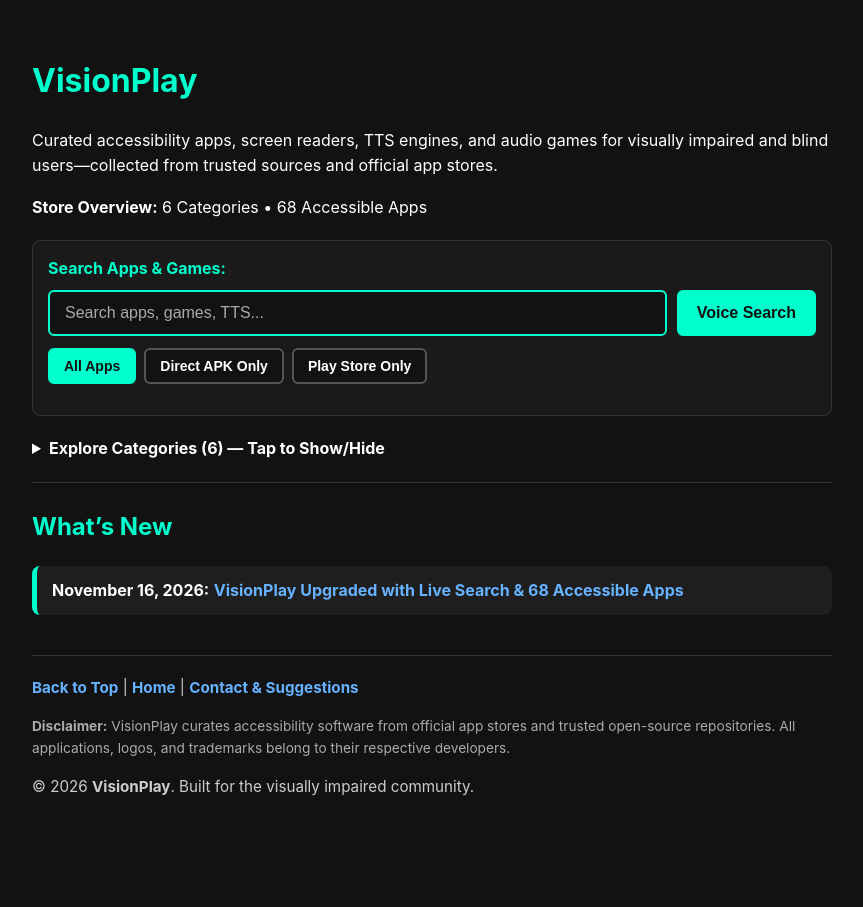
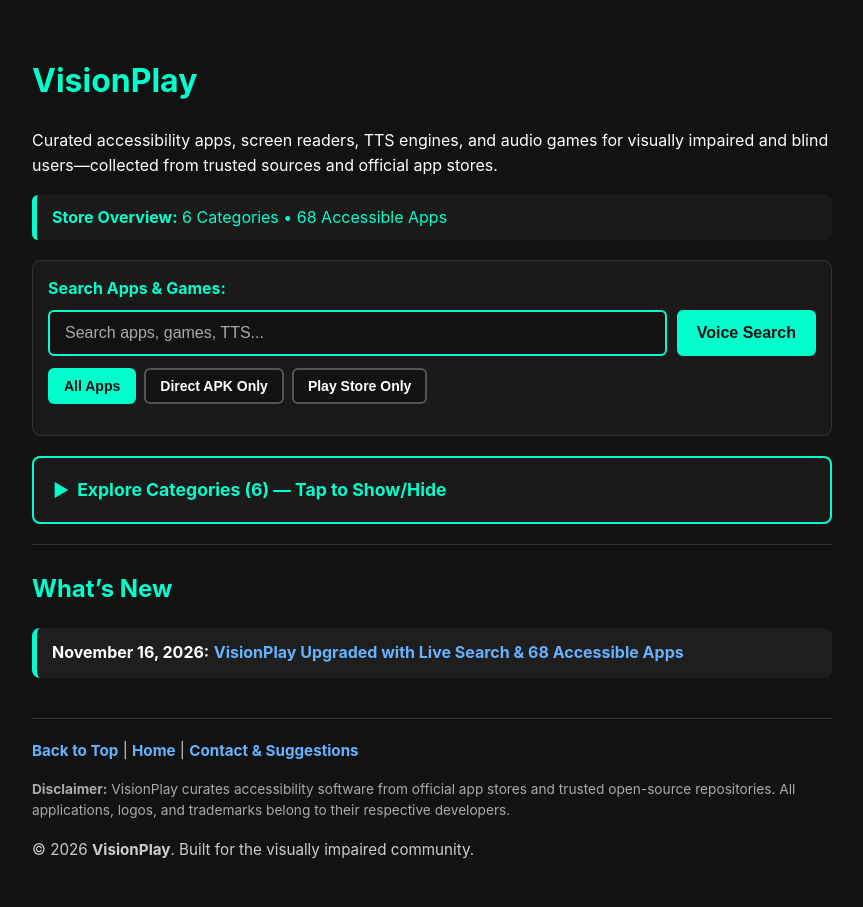
Before and after one commit to abhishekdey-hub/VisionPlay, a Jekyll site: the page built from index.md, in a window 1280 px wide. Shown: the whole page, without its empty margins (208-1071 px from the left). Built offline with Jekyll 4.4.1, drawn with Linux system fonts in a browser that asks for light colours.

Commit message:
Update style.css

```diff
--- a/assets/css/style.css
+++ b/assets/css/style.css
@@ -211,3 +211,53 @@ hr {
         padding: 10px 12px;
     }
 }
+
+/* Store Overview Stats Bar */
+.store-stats {
+    background-color: #1A1A1A;
+    border-left: 5px solid #00FFCC;
+    padding: 10px 15px;
+    border-radius: 6px;
+    color: #00FFCC;
+    margin: 15px 0;
+}
+
+/* Accessible Collapsible Category Menu */
+.category-accordion {
+    margin: 20px 0;
+    background-color: #1A1A1A;
+    border: 2px solid #00FFCC;
+    border-radius: 8px;
+    padding: 12px 15px;
+}
+
+.category-accordion summary {
+    cursor: pointer;
+    color: #00FFCC;
+    font-size: 1.1em;
+    padding: 6px 4px;
+    list-style: none;
+}
+
+.category-accordion summary::-webkit-details-marker {
+    display: none;
+}
+
+.category-accordion summary::before {
+    content: "▶ ";
+    display: inline-block;
+    margin-right: 8px;
+}
+
+.category-accordion[open] summary::before {
+    content: "▼ ";
+}
+
+.category-accordion summary:focus {
+    outline: 3px solid #00FFCC;
+    outline-offset: 2px;
+}
+
+.category-accordion ul {
+    margin-top: 15px;
+}
```
